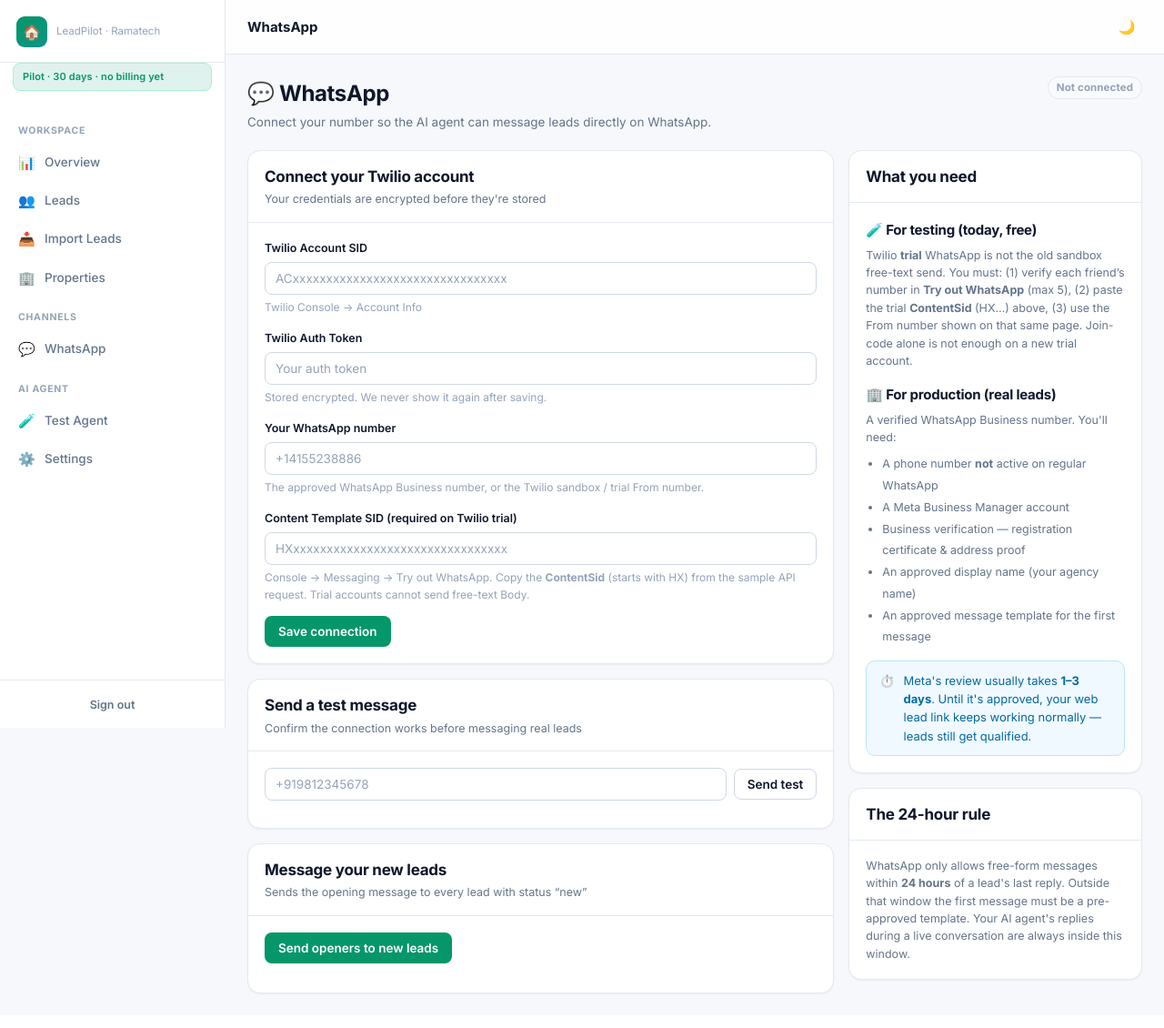
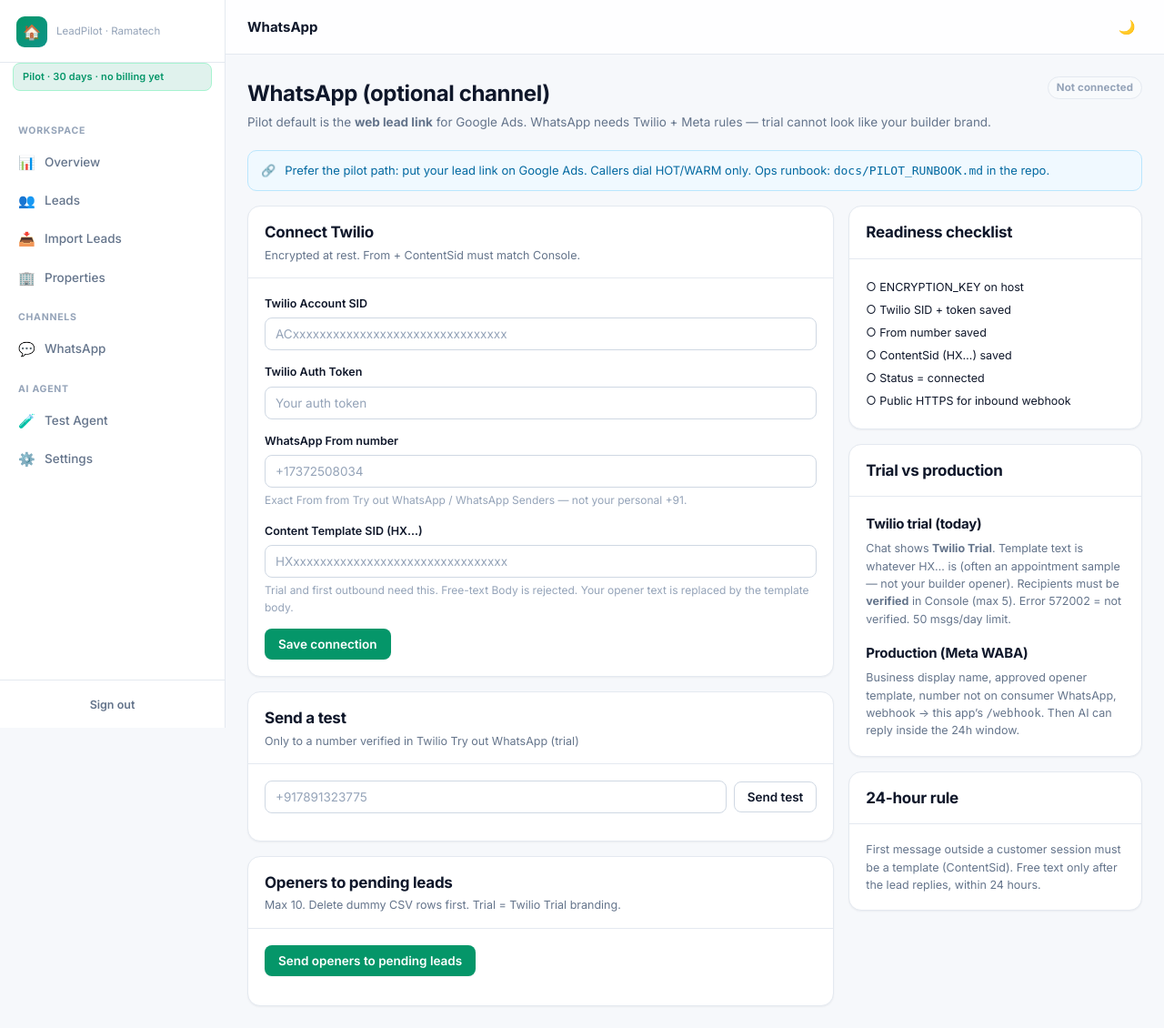
Before and after one commit to A-zish/realestate-whatsapp-agent, a FastAPI app: template app/templates/whatsapp.html in a window 1280 px wide. Shown: the whole page at 91% size. Before the commit the page ends 1093 px from the top, so only its background shows below. Run offline with FastAPI, Linux system fonts and the light colour scheme; the template is opened without the code that fills it, so the values that code supplies are empty; parts of the project's set-up code (start-up, migrations or seed data) failed here and were passed over.

Commit message:
Explain WhatsApp trial failures and log Twilio SID/errors per lead.
Add readiness checklist and opener preflight, plus GTM/WABA/subscription docs so pilots use the Ads lead link until Meta production is ready.

Co-authored-by: Cursor <cursoragent@cursor.com>

```diff
--- a/app/main.py
+++ b/app/main.py
@@ -721,11 +721,9 @@ def dashboard_send_openers(
     payload: SendOpenersIn, account: dict = Depends(auth.get_current_account)
 ) -> dict:
     """Send the opening WhatsApp message — only if this tenant connected WhatsApp."""
-    if account.get("whatsapp_status") != "connected":
-        raise HTTPException(
-            status_code=400,
-            detail="Connect this agency's WhatsApp number before sending openers.",
-        )
+    block = db.whatsapp_send_preflight(account)
+    if block:
+        raise HTTPException(status_code=400, detail=block)
     leads = db.get_all_leads(account["id"])
     if payload.phones:
         wanted = {normalize_phone(p) for p in payload.phones}
@@ -746,29 +744,52 @@ def dashboard_send_openers(
         name = lead.get("name") or "there"
         body = OPENER_TEMPLATE.format(name=name, builder=account["agency_name"])
         try:
-            twilio_client.send_whatsapp(
+            sid = twilio_client.send_whatsapp(
                 account,
                 lead["phone"],
                 body,
                 own_only=True,
                 content_variables={"1": name, "2": account.get("agency_name") or "us"},
             )
+            db.record_whatsapp_attempt(account["id"], lead["phone"], sid=sid, error="")
             db.update_lead_fields(
                 account["id"],
                 lead["phone"],
                 {"status": "contacted", "qualification_status": "in_conversation"},
             )
-            results.append({"phone": lead["phone"], "name": name, "ok": True, "error": ""})
+            results.append({"phone": lead["phone"], "name": name, "ok": True, "error": "", "sid": sid})
         except Exception as e:  # noqa: BLE001 - one bad number must not stop the run
+            err = twilio_client.friendly_error(e)
             log.warning("Opener failed for %s: %s", lead["phone"], e)
+            db.record_whatsapp_attempt(account["id"], lead["phone"], sid="", error=err)
             results.append({"phone": lead["phone"], "name": name, "ok": False,
-                            "error": twilio_client.friendly_error(e)})
+                            "error": err, "sid": ""})
 
     sent = sum(1 for r in results if r["ok"])
     return {"sent": sent, "failed": len(results) - sent, "results": results}
 
 
 # --- Connect WhatsApp (per agency) ------------------------------------------
+
+
+def _whatsapp_page_extras(request: Request, account: dict) -> dict:
+    from app import crypto
+
+    return {
+        "preflight": db.whatsapp_send_preflight(account),
+        "checklist": {
+            "encryption": crypto.encryption_ready(),
+            "connected": account.get("whatsapp_status") == "connected",
+            "has_creds": bool(account.get("has_own_twilio")),
+            "has_from": bool((account.get("twilio_whatsapp_from") or "").strip()),
+            "has_content_sid": bool((account.get("twilio_content_sid") or "").strip()),
+            "public_https": bool(config.PUBLIC_BASE_URL.startswith("https://")),
+            "webhook_url": (
+                f"{config.PUBLIC_BASE_URL.rstrip('/')}/webhook" if config.PUBLIC_BASE_URL else ""
+            ),
+            "lead_link": _lead_link(request, account),
+        },
+    }
 
 
 @app.get("/dashboard/whatsapp", response_class=HTMLResponse)
@@ -782,8 +803,11 @@ def dashboard_whatsapp(request: Request, saved: int = 0,
             "Twilio credentials cannot be saved until ENCRYPTION_KEY is set on the host. "
             "Generate one with: python -c \"from cryptography.fernet import Fernet; print(Fernet.generate_key().decode())\""
         )
-    return _render(request, "whatsapp.html", account, active="whatsapp",
-                   saved=bool(saved), error=error, test_result=None)
+    return _render(
+        request, "whatsapp.html", account, active="whatsapp",
+        saved=bool(saved), error=error, test_result=None,
+        **_whatsapp_page_extras(request, account),
+    )
 
 
 @app.post("/dashboard/whatsapp")
@@ -791,7 +815,7 @@ async def dashboard_whatsapp_save(
     request: Request,
     account: dict = Depends(auth.get_current_account),
     twilio_account_sid: str = Form(...),
-    twilio_auth_token: str = Form(...),
+    twilio_auth_token: str = Form(default=""),
     whatsapp_number: str = Form(...),
     twilio_content_sid: str = Form(default=""),
 ) -> Response:
@@ -805,10 +829,17 @@ async def dashboard_whatsapp_save(
             account["id"], twilio_account_sid, twilio_auth_token, number,
             status="connected", content_sid=twilio_content_sid,
         )
+    except ValueError as e:
+        return _render(
+            request, "whatsapp.html", account, active="whatsapp",
+            saved=False, error=str(e), test_result=None,
+            **_whatsapp_page_extras(request, account),
+        )
     except crypto.EncryptionNotConfigured as e:
         return _render(
             request, "whatsapp.html", account, active="whatsapp",
             saved=False, error=str(e), test_result=None,
+            **_whatsapp_page_extras(request, account),
         )
     except Exception as e:  # noqa: BLE001 - show a usable message instead of a 500
         log.exception("Saving WhatsApp credentials failed for %s: %s", account.get("slug"), e)
@@ -818,6 +849,7 @@ async def dashboard_whatsapp_save(
             error="Could not save the Twilio connection. Confirm ENCRYPTION_KEY is set "
                   "and Alembic migrations have run (whatsapp columns on accounts).",
             test_result=None,
+            **_whatsapp_page_extras(request, account),
         )
     return RedirectResponse(url="/dashboard/whatsapp?saved=1", status_code=status.HTTP_303_SEE_OTHER)
 
@@ -838,6 +870,9 @@ def dashboard_whatsapp_test(
 ) -> dict:
     """Send a one-off test message so the agency can confirm the connection
     works before they run it against a real lead list."""
+    block = db.whatsapp_send_preflight(account)
+    if block:
+        return {"ok": False, "sid": "", "error": block}
     body = (
         f"✅ WhatsApp is connected for {account['agency_name']}. "
         f"This is a test from your AI agent, {account.get('agent_name') or 'your assistant'}."
@@ -852,10 +887,17 @@ def dashboard_whatsapp_test(
                 "2": account.get("agency_name") or "us",
             },
         )
+        phone = normalize_phone(payload.to)
+        if phone:
+            db.record_whatsapp_attempt(account["id"], phone, sid=sid, error="")
         return {"ok": True, "sid": sid, "error": ""}
     except Exception as e:  # noqa: BLE001 - report the reason in the UI
+        err = twilio_client.friendly_error(e)
         log.warning("Test message failed for %s: %s", account.get("slug"), e)
-        return {"ok": False, "sid": "", "error": twilio_client.friendly_error(e)}
+        phone = normalize_phone(payload.to)
+        if phone:
+            db.record_whatsapp_attempt(account["id"], phone, sid="", error=err)
+        return {"ok": False, "sid": "", "error": err}
 
 
 # --- Web chat demo: one shareable link per account, no WhatsApp needed ------
--- a/app/models.py
+++ b/app/models.py
@@ -106,6 +106,10 @@ class Lead(Base):
     gclid: Mapped[str] = mapped_column(Text, nullable=False, default="")
     # pending | in_conversation | scored
     qualification_status: Mapped[str] = mapped_column(Text, nullable=False, default="pending")
+    # Last outbound WhatsApp attempt (Twilio SID or friendly error).
+    last_whatsapp_sid: Mapped[str] = mapped_column(Text, nullable=False, default="")
+    last_whatsapp_error: Mapped[str] = mapped_column(Text, nullable=False, default="")
+    last_whatsapp_at: Mapped[datetime | None] = mapped_column(nullable=True)
     updated_at: Mapped[datetime] = mapped_column(default=_now, onupdate=_now)
 
 
--- a/app/templates/whatsapp.html
+++ b/app/templates/whatsapp.html
@@ -3,33 +3,46 @@
 {% block heading %}WhatsApp{% endblock %}
 
 {% block content %}
+{% set c = checklist or {} %}
 
 <div class="page-head">
   <div>
-    <h1>💬 WhatsApp</h1>
-    <p class="sub">Connect your number so the AI agent can message leads directly on WhatsApp.</p>
+    <h1>WhatsApp (optional channel)</h1>
+    <p class="sub">Pilot default is the <b>web lead link</b> for Google Ads. WhatsApp needs Twilio + Meta rules — trial cannot look like your builder brand.</p>
   </div>
   <div class="page-head-actions">
     {% if account.whatsapp_status == 'connected' %}
       <span class="badge badge-accent"><span class="dot"></span>Connected</span>
-    {% elif account.whatsapp_status == 'sandbox' %}
-      <span class="badge badge-warm"><span class="dot"></span>Sandbox (testing)</span>
     {% else %}
       <span class="badge badge-neutral">Not connected</span>
     {% endif %}
   </div>
 </div>
 
-{% if saved %}<div class="alert alert-success">WhatsApp credentials saved. Send yourself a test message below to confirm.</div>{% endif %}
+{% if saved %}<div class="alert alert-success">WhatsApp credentials saved. Send a test to a <b>verified</b> number before openers.</div>{% endif %}
 {% if error %}<div class="alert alert-error">{{ error }}</div>{% endif %}
+{% if preflight %}
+<div class="alert alert-info u-mb-16">
+  <span>⛔</span>
+  <div><b>Cannot send openers yet:</b> {{ preflight }}</div>
+</div>
+{% endif %}
+
+<div class="alert alert-info u-mb-16">
+  <span>🔗</span>
+  <div>
+    Prefer the pilot path: put your
+    <a href="{{ c.lead_link or lead_link }}" target="_blank">lead link</a>
+    on Google Ads. Callers dial HOT/WARM only. Ops runbook: <code>docs/PILOT_RUNBOOK.md</code> in the repo.
+  </div>
+</div>
 
 <div class="grid grid-2-1">
 
   <div class="stack">
-    <!-- Connection form -->
     <div class="card">
       <div class="card-head">
-        <div><h2>Connect your Twilio account</h2><div class="sub">Your credentials are encrypted before they're stored</div></div>
+        <div><h2>Connect Twilio</h2><div class="sub">Encrypted at rest. From + ContentSid must match Console.</div></div>
       </div>
       <div class="card-body">
         <form action="/dashboard/whatsapp" method="post">
@@ -37,25 +50,24 @@
             <label>Twilio Account SID</label>
             <input class="input" name="twilio_account_sid" required placeholder="ACxxxxxxxxxxxxxxxxxxxxxxxxxxxxxxxx"
                    value="{{ account.twilio_account_sid or '' }}">
-            <div class="hint">Twilio Console → Account Info</div>
           </div>
           <div class="field">
             <label>Twilio Auth Token</label>
-            <input class="input" type="password" name="twilio_auth_token" required
-                   placeholder="{% if account.has_own_twilio %}•••••••• (saved — retype to change){% else %}Your auth token{% endif %}">
-            <div class="hint">Stored encrypted. We never show it again after saving.</div>
-          </div>
-            <div class="field">
-            <label>Your WhatsApp number</label>
-            <input class="input" name="whatsapp_number" required placeholder="+14155238886"
-                   value="{{ (account.twilio_whatsapp_from or '').replace('whatsapp:','') }}">
-            <div class="hint">The approved WhatsApp Business number, or the Twilio sandbox / trial From number.</div>
+            <input class="input" type="password" name="twilio_auth_token"
+                   placeholder="{% if account.has_own_twilio %}•••••••• (saved — leave blank to keep){% else %}Your auth token{% endif %}"
+                   {% if not account.has_own_twilio %}required{% endif %}>
           </div>
           <div class="field">
-            <label>Content Template SID (required on Twilio trial)</label>
-            <input class="input" name="twilio_content_sid" placeholder="HXxxxxxxxxxxxxxxxxxxxxxxxxxxxxxxxx"
+            <label>WhatsApp From number</label>
+            <input class="input" name="whatsapp_number" required placeholder="+17372508034"
+                   value="{{ (account.twilio_whatsapp_from or '').replace('whatsapp:','') }}">
+            <div class="hint">Exact From from Try out WhatsApp / WhatsApp Senders — not your personal +91.</div>
+          </div>
+          <div class="field">
+            <label>Content Template SID (HX…)</label>
+            <input class="input" name="twilio_content_sid" required placeholder="HXxxxxxxxxxxxxxxxxxxxxxxxxxxxxxxxx"
                    value="{{ account.twilio_content_sid or '' }}">
-            <div class="hint">Console → Messaging → Try out WhatsApp. Copy the <b>ContentSid</b> (starts with HX) from the sample API request. Trial accounts cannot send free-text Body.</div>
+            <div class="hint">Trial and first outbound need this. Free-text Body is rejected. Your opener text is replaced by the template body.</div>
           </div>
           <button type="submit" class="btn btn-primary">Save connection</button>
           {% if account.has_own_twilio %}
@@ -66,69 +78,67 @@
       </div>
     </div>
 
-    <!-- Test message -->
     <div class="card">
       <div class="card-head">
-        <div><h2>Send a test message</h2><div class="sub">Confirm the connection works before messaging real leads</div></div>
+        <div><h2>Send a test</h2><div class="sub">Only to a number verified in Twilio Try out WhatsApp (trial)</div></div>
       </div>
       <div class="card-body">
         <div class="row" style="gap:8px">
-          <input id="testTo" class="input" placeholder="+919812345678" style="flex:1">
-          <button class="btn btn-secondary" onclick="sendTest()">Send test</button>
+          <input id="testTo" class="input" placeholder="+917891323775" style="flex:1">
+          <button class="btn btn-secondary" onclick="sendTest()" {% if preflight %}disabled{% endif %}>Send test</button>
         </div>
         <div id="testResult" style="margin-top:12px"></div>
       </div>
     </div>
 
-    <!-- Send openers -->
     <div class="card">
       <div class="card-head">
-        <div><h2>Message your new leads</h2><div class="sub">Sends the opening message to every lead with status “new”</div></div>
+        <div><h2>Openers to pending leads</h2><div class="sub">Max 10. Delete dummy CSV rows first. Trial = Twilio Trial branding.</div></div>
       </div>
       <div class="card-body">
-        <button class="btn btn-primary" onclick="sendOpeners()" id="openerBtn">Send openers to new leads</button>
+        <button class="btn btn-primary" onclick="sendOpeners()" id="openerBtn" {% if preflight %}disabled{% endif %}>Send openers to pending leads</button>
         <div id="openerResult" style="margin-top:14px"></div>
       </div>
     </div>
   </div>
 
-  <!-- What you need -->
   <div class="stack">
     <div class="card">
-      <div class="card-head"><div><h2>What you need</h2></div></div>
+      <div class="card-head"><div><h2>Readiness checklist</h2></div></div>
       <div class="card-body">
-        <h3 style="margin-bottom:6px">🧪 For testing (today, free)</h3>
-        <p class="u-muted u-sm u-mb-16">
-          Twilio <b>trial</b> WhatsApp is not the old sandbox free-text send. You must:
-          (1) verify each friend’s number in <b>Try out WhatsApp</b> (max 5),
-          (2) paste the trial <b>ContentSid</b> (HX…) above,
-          (3) use the From number shown on that same page.
-          Join-code alone is not enough on a new trial account.
-        </p>
-
-        <h3 style="margin-bottom:6px">🏢 For production (real leads)</h3>
-        <p class="u-muted u-sm" style="margin-bottom:8px">A verified WhatsApp Business number. You'll need:</p>
-        <ul class="u-muted u-sm" style="margin:0 0 14px; padding-left:18px; line-height:1.9">
-          <li>A phone number <b>not</b> active on regular WhatsApp</li>
-          <li>A Meta Business Manager account</li>
-          <li>Business verification — registration certificate &amp; address proof</li>
-          <li>An approved display name (your agency name)</li>
-          <li>An approved message template for the first message</li>
+        <ul class="u-sm" style="margin:0; padding-left:0; list-style:none; line-height:2">
+          <li>{% if c.encryption %}✓{% else %}○{% endif %} ENCRYPTION_KEY on host</li>
+          <li>{% if c.has_creds %}✓{% else %}○{% endif %} Twilio SID + token saved</li>
+          <li>{% if c.has_from %}✓{% else %}○{% endif %} From number saved</li>
+          <li>{% if c.has_content_sid %}✓{% else %}○{% endif %} ContentSid (HX…) saved</li>
+          <li>{% if c.connected %}✓{% else %}○{% endif %} Status = connected</li>
+          <li>{% if c.public_https %}✓{% else %}○{% endif %} Public HTTPS for inbound webhook
+            {% if c.webhook_url %}<div class="cell-sub">{{ c.webhook_url }}</div>{% endif %}
+          </li>
         </ul>
-        <div class="alert alert-info" style="margin:0">
-          <span>⏱️</span>
-          <div>Meta's review usually takes <b>1–3 days</b>. Until it's approved, your web lead link keeps
-            working normally — leads still get qualified.</div>
-        </div>
       </div>
     </div>
 
     <div class="card">
-      <div class="card-head"><div><h2>The 24-hour rule</h2></div></div>
+      <div class="card-head"><div><h2>Trial vs production</h2></div></div>
       <div class="card-body">
-        <p class="u-muted u-sm">WhatsApp only allows free-form messages within <b>24 hours</b> of a lead's last
-          reply. Outside that window the first message must be a pre-approved template. Your AI agent's
-          replies during a live conversation are always inside this window.</p>
+        <h3 style="margin-bottom:6px">Twilio trial (today)</h3>
+        <p class="u-muted u-sm u-mb-16">
+          Chat shows <b>Twilio Trial</b>. Template text is whatever HX… is (often an appointment sample — not your builder opener).
+          Recipients must be <b>verified</b> in Console (max 5). Error 572002 = not verified. 50 msgs/day limit.
+        </p>
+        <h3 style="margin-bottom:6px">Production (Meta WABA)</h3>
+        <p class="u-muted u-sm">
+          Business display name, approved opener template, number not on consumer WhatsApp,
+          webhook → this app’s <code>/webhook</code>. Then AI can reply inside the 24h window.
+        </p>
+      </div>
+    </div>
+
+    <div class="card">
+      <div class="card-head"><div><h2>24-hour rule</h2></div></div>
+      <div class="card-body">
+        <p class="u-muted u-sm">First message outside a customer session must be a template (ContentSid). Free text only after the lead replies, within 24 hours.</p>
       </div>
     </div>
   </div>
@@ -149,13 +159,14 @@
     });
     const d = await res.json();
     box.innerHTML = d.ok
-      ? '<div class="alert alert-success" style="margin:0"><span>✓</span><div>Sent! Check WhatsApp on that number.</div></div>'
+      ? '<div class="alert alert-success" style="margin:0"><span>✓</span><div>Twilio accepted (SID ' + (d.sid || "") + '). Check WhatsApp — chat may still say Twilio Trial.</div></div>'
       : '<div class="alert alert-error" style="margin:0"><span>⚠️</span><div>' + d.error + '</div></div>';
   }
 
   async function sendOpeners() {
     const btn = document.getElementById("openerBtn");
     const box = document.getElementById("openerResult");
+    if (!confirm("Send openers to pending leads (max 10)? On trial, only verified recipients get delivery.")) return;
     btn.disabled = true; btn.textContent = "Sending…";
     box.innerHTML = "";
     try {
@@ -169,15 +180,15 @@
         return;
       }
       if (!d.results.length) {
-        box.innerHTML = '<div class="alert alert-info" style="margin:0"><span>ℹ️</span><div>No leads with status “new”. <a href="/dashboard/import" style="color:inherit;text-decoration:underline">Import some leads</a> first.</div></div>';
+        box.innerHTML = '<div class="alert alert-info" style="margin:0"><span>ℹ️</span><div>No pending leads. <a href="/dashboard/import">Import</a> or use the lead link.</div></div>';
       } else {
         let html = '<div class="alert ' + (d.failed ? 'alert-info' : 'alert-success') + '"><span>' + (d.failed ? 'ℹ️' : '✓') +
-          '</span><div><b>' + d.sent + ' sent</b>' + (d.failed ? ', ' + d.failed + ' failed' : '') + '</div></div>';
+          '</span><div><b>' + d.sent + ' accepted by Twilio</b>' + (d.failed ? ', ' + d.failed + ' failed' : '') + '</div></div>';
         html += '<div class="table-wrap"><table class="data"><thead><tr><th>Lead</th><th>Status</th></tr></thead><tbody>';
         d.results.forEach(function (r) {
           html += '<tr><td><div class="cell-primary">' + r.name + '</div><div class="cell-sub">' + r.phone + '</div></td>' +
             '<td>' + (r.ok
-              ? '<span class="badge badge-accent">✓ Sent</span>'
+              ? '<span class="badge badge-accent">✓ ' + (r.sid || "Sent") + '</span>'
               : '<span class="badge badge-hot">Failed</span><div class="cell-sub">' + r.error + '</div>') +
             '</td></tr>';
         });
@@ -187,7 +198,7 @@
     } catch (e) {
       box.innerHTML = '<div class="alert alert-error" style="margin:0">Something went wrong — try again.</div>';
     }
-    btn.disabled = false; btn.textContent = "Send openers to new leads";
+    btn.disabled = false; btn.textContent = "Send openers to pending leads";
   }
 </script>
 {% endblock %}
```
Also changed, not shown: alembic/versions/0006_whatsapp_delivery_log.py (added, +25 -0 lines), app/db.py (+42 -1 lines), app/templates/lead_detail.html (+11 -0 lines), docs/PILOT_GTM_LEAD_LINK.md (added, +40 -0 lines), docs/PILOT_RUNBOOK.md (+5 -1 lines), docs/SUBSCRIPTION_DEFERRED.md (added, +32 -0 lines), docs/WHATSAPP_PRODUCTION_WABA.md (added, +35 -0 lines), README.md.
